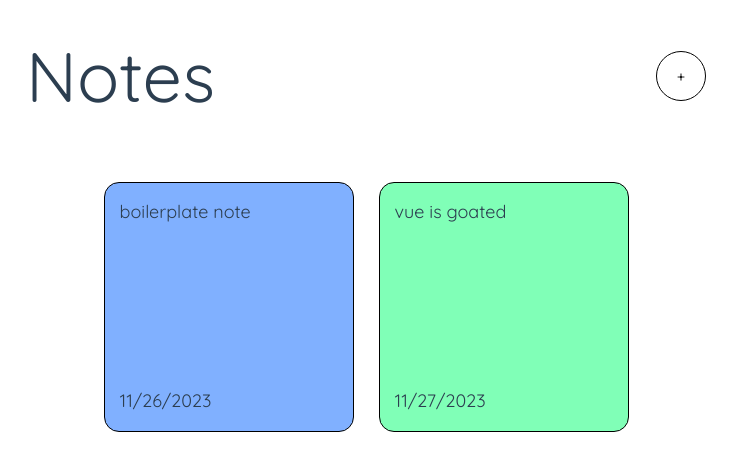
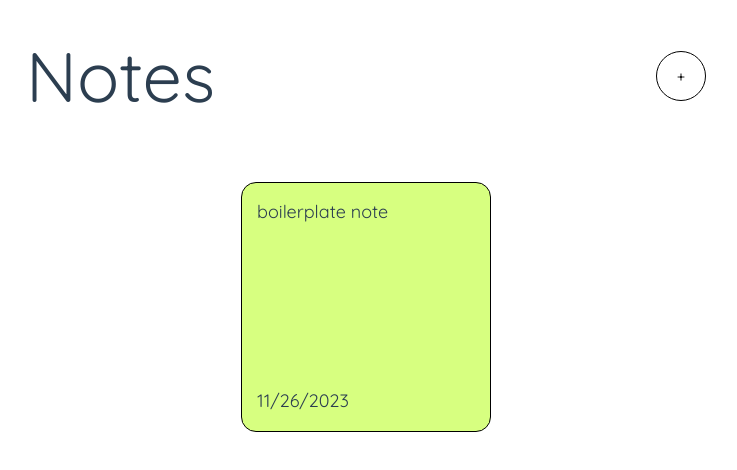
Before and after one commit to mort5554/vueNotesApp, a Vue app: page / in a window 1280 px wide. Shown: the top 470 px of the page, without its empty margins (266-1003 px from the left). Built offline with nearby package versions, Linux system fonts and the light colour scheme.

Commit message:
Implemented saving notes in localStorage

```diff
--- a/src/App.vue
+++ b/src/App.vue
@@ -8,20 +8,21 @@ const textAreaContent = ref("")
 const mainId = ref(2)
 const noteErrorDisplayState = ref(false)
 const currentModifiedNoteIndex = ref(null)
-const notes = ref([
+
+const notes = (function () {
+  if (!localStorage.getItem('notes')) {
+    return ref([
   {
   content: 'boilerplate note',
   date: '11/26/2023',
   backgroundC: `hsl(${Math.random() * 360}, 100%, 75%)`,
   id: 0
-},
-{
-  content: 'vue is goated',
-  date: '11/27/2023',
-  backgroundC: `hsl(${Math.random() * 360}, 100%, 75%)`,
-  id: 1
+}])
 }
-])
+  else {
+    return ref(JSON.parse(localStorage.getItem('notes')))
+ }
+})()
 
 function noteValidation() {
   noteErrorDisplayState.value = true;
@@ -44,6 +45,8 @@ function addNote() {
     textAreaContent.value = "";
     addNoteState.value = false;
     noteErrorDisplayState.value = false;
+    localStorage.setItem('notes', JSON.stringify(notes.value))
+    console.log(notes.value)
   }
 }
 
@@ -60,6 +63,7 @@ if (noteValidation()) {
   textAreaContent.value = '';
   modifyNoteState.value = false;
   noteErrorDisplayState.value = false;
+  localStorage.setItem('notes', JSON.stringify(notes.value))
 }
 
 }
@@ -69,6 +73,7 @@ function deleteNote() {
    return a != notes.value[currentModifiedNoteIndex.value]
   })
   modifyNoteState.value = false;
+  localStorage.setItem('notes', JSON.stringify(notes.value))
 }
 
 </script>
```
